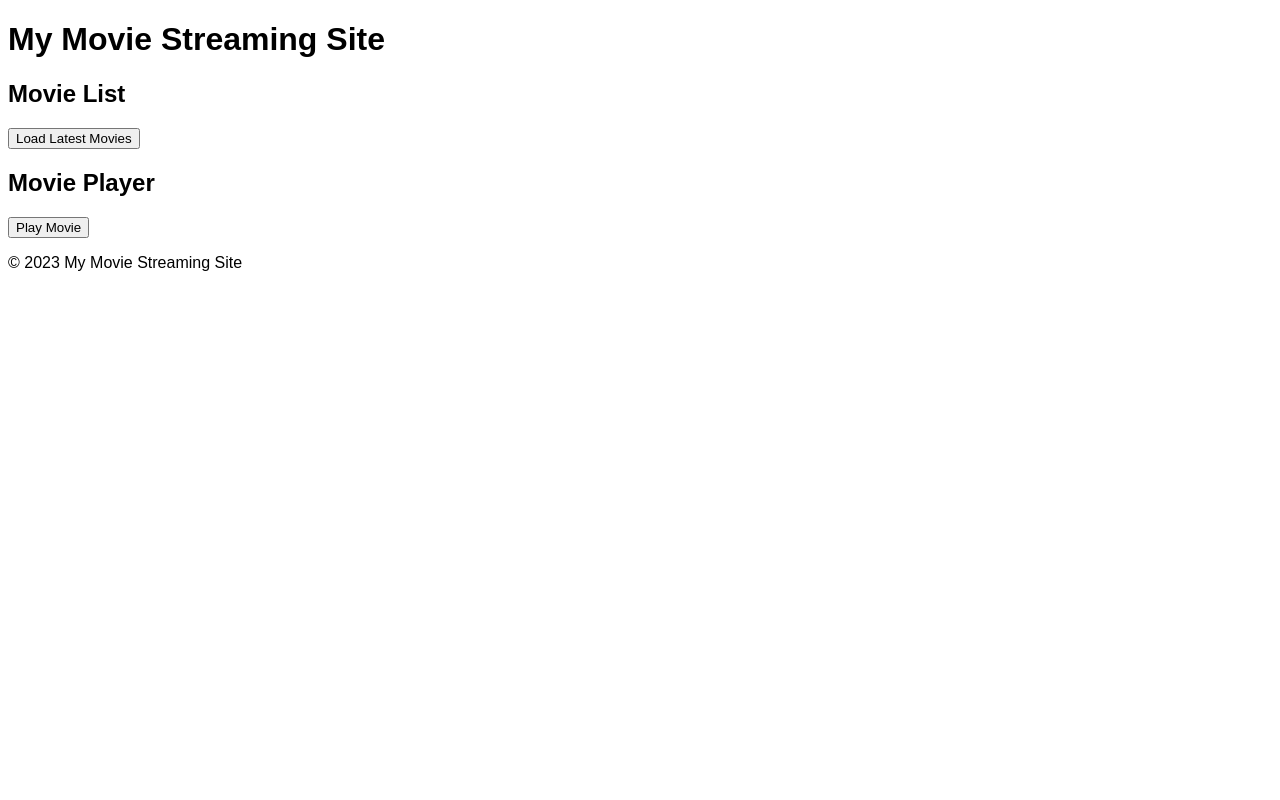
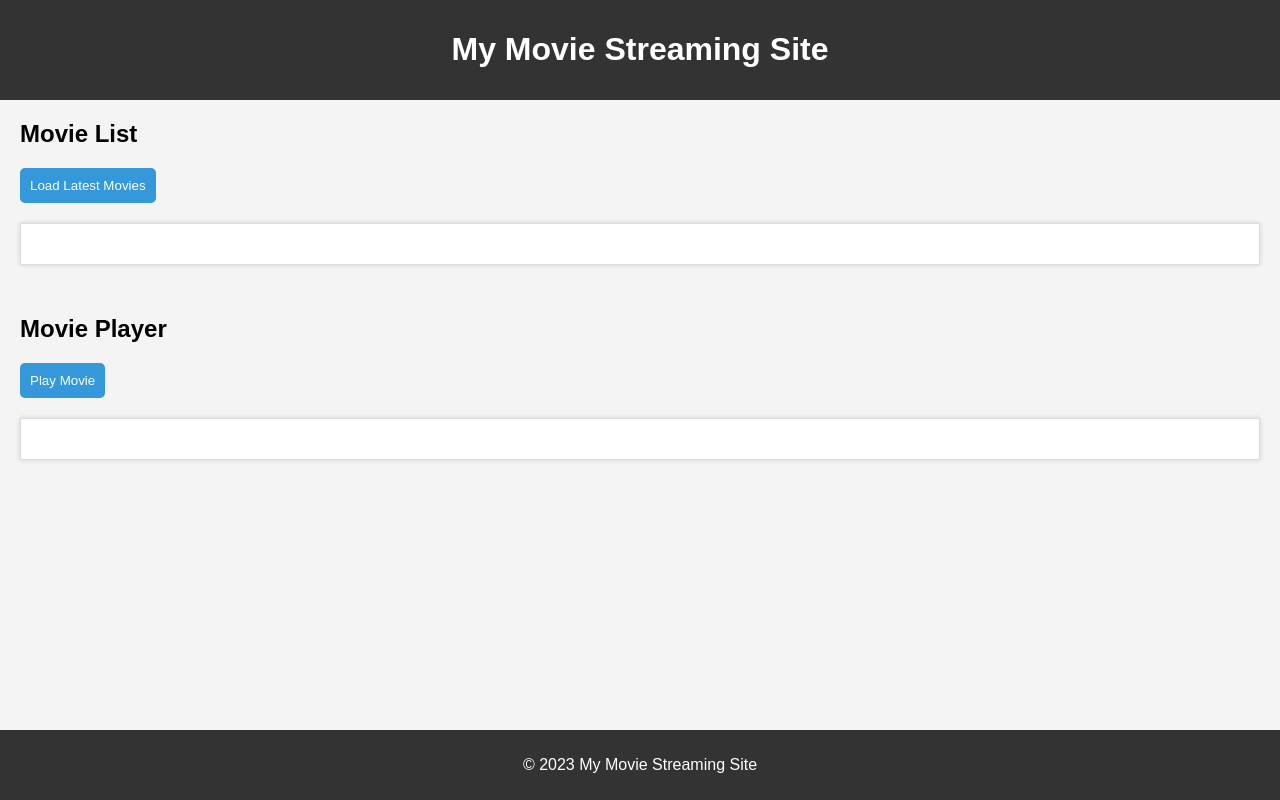
Before and after one commit to Gee2424/StreamingSite, a plain HTML site: page index.html in a window 1280 px wide. Drawn offline with Linux system fonts and the light colour scheme; no server answers.

Commit message:
Update styles.css

```diff
--- a/styles.css
+++ b/styles.css
@@ -1,6 +1,67 @@
 body {
-    font-family: Arial, sans-serif;
-  }
-  #movieList {
-    margin-bottom: 20px;
-  }
+  font-family: Arial, sans-serif;
+  margin: 0;
+  padding: 0;
+  background-color: #f4f4f4;
+}
+
+header {
+  background-color: #333;
+  color: #fff;
+  padding: 10px 0;
+  text-align: center;
+}
+
+main {
+  margin: 20px;
+}
+
+footer {
+  background-color: #333;
+  color: #fff;
+  text-align: center;
+  padding: 10px 0;
+  position: fixed;
+  bottom: 0;
+  width: 100%;
+}
+
+#loadingIndicator {
+  width: 40px;
+  height: 40px;
+  border: 5px solid #f3f3f3;
+  border-top: 5px solid #3498db;
+  border-radius: 50%;
+  animation: spin 2s linear infinite;
+  margin: 0 auto;
+}
+
+@keyframes spin {
+  0% { transform: rotate(0deg); }
+  100% { transform: rotate(360deg); }
+}
+
+button {
+  background-color: #3498db;
+  color: #fff;
+  padding: 10px;
+  border: none;
+  border-radius: 5px;
+  cursor: pointer;
+  margin-bottom: 20px;
+}
+
+button:hover {
+  background-color: #2980b9;
+}
+
+section {
+  margin-bottom: 50px;
+}
+
+#movieList, #moviePlayer {
+  border: 1px solid #ddd;
+  padding: 20px;
+  background-color: #fff;
+  box-shadow: 0px 0px 5px 0px rgba(0,0,0,0.15);
+}
```
